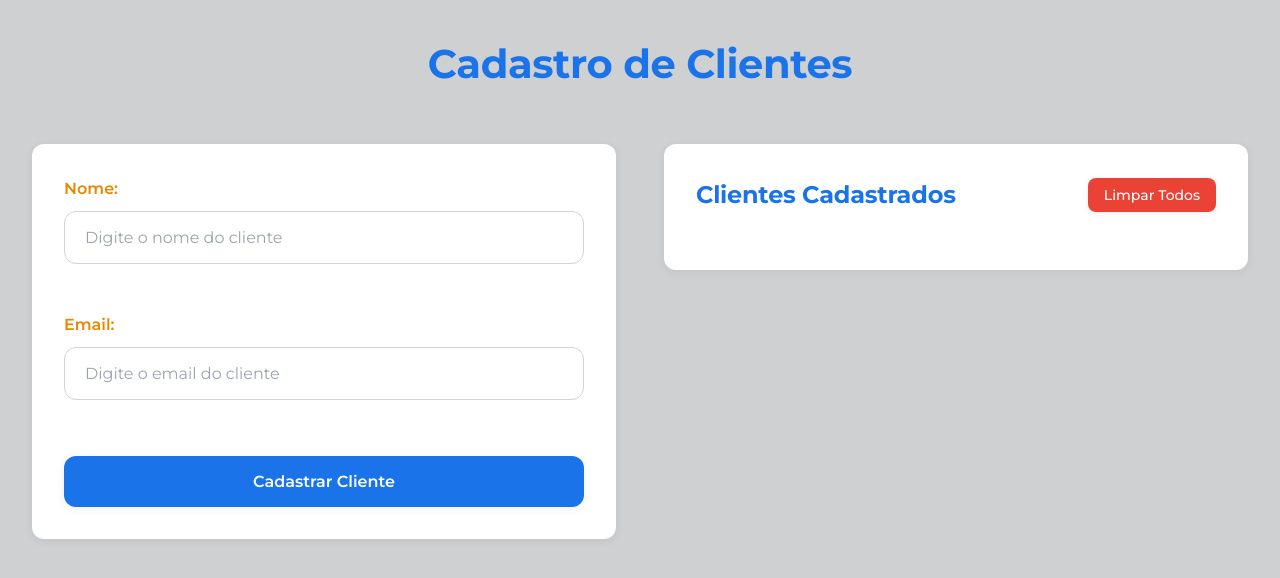
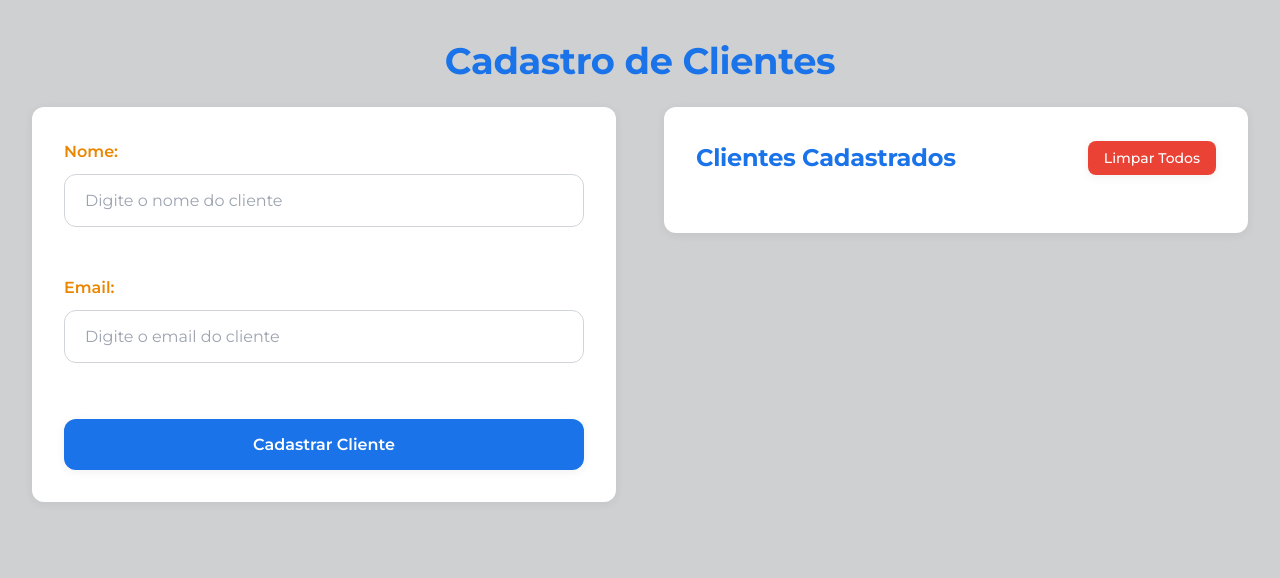
Before and after one commit to derick-rufino/Cadastro-Cliente-Web, a plain HTML site: page index.html in a window 1280 px wide. Drawn offline with Linux system fonts and the light colour scheme; a web font is replaced by a local one.

Commit message:
Ajusta estilo da barra de rolagem e margens de títulos para melhor apresentação

```diff
--- a/style.css
+++ b/style.css
@@ -48,7 +48,7 @@ body {
   -webkit-font-smoothing: antialiased;
   overflow-x: hidden;
   &::-webkit-scrollbar {
-    width: 4px;
+    display: none;
   }
 }
 
@@ -60,7 +60,7 @@ h5,
 h6 {
   font-family: "Google Sans Code", "Montserrat", Arial, sans-serif;
   font-weight: 700;
-  margin: 0 0 1.5rem 0;
+  margin: 0;
   color: var(--color-primary);
   letter-spacing: -0.01em;
 }
@@ -68,7 +68,6 @@ h6 {
 h1 {
   font-size: 2rem;
   text-align: center;
-  margin-bottom: 2rem;
 }
 
 h2 {
@@ -109,7 +108,6 @@ main,
 h1 {
   font-size: 2rem;
   text-align: center;
-  margin-bottom: 2rem;
 }
 
 input,
@@ -303,8 +301,7 @@ label {
   .container > h1 {
     grid-column: 1 / -1;
     text-align: center;
-    margin-bottom: 2rem;
-    font-size: 2.5rem;
+    font-size: 2.3rem;
   }
 
   /* Form styling para desktop */
@@ -338,7 +335,10 @@ label {
 
   /* Scrollbar customizada para desktop */
   .lista-clientes::-webkit-scrollbar {
-    width: 8px;
+    width: 4px;
+  }
+  .lista-clientes::-webkit-scrollbar-track {
+    display: none;
   }
 
   .lista-clientes::-webkit-scrollbar-track {
```
